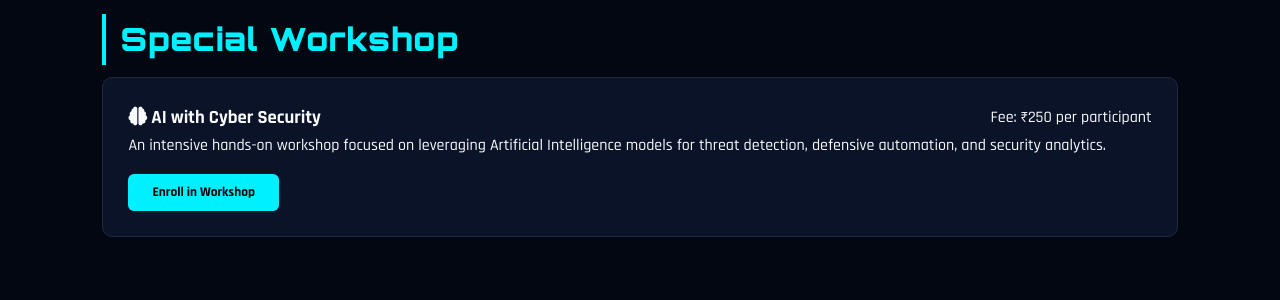
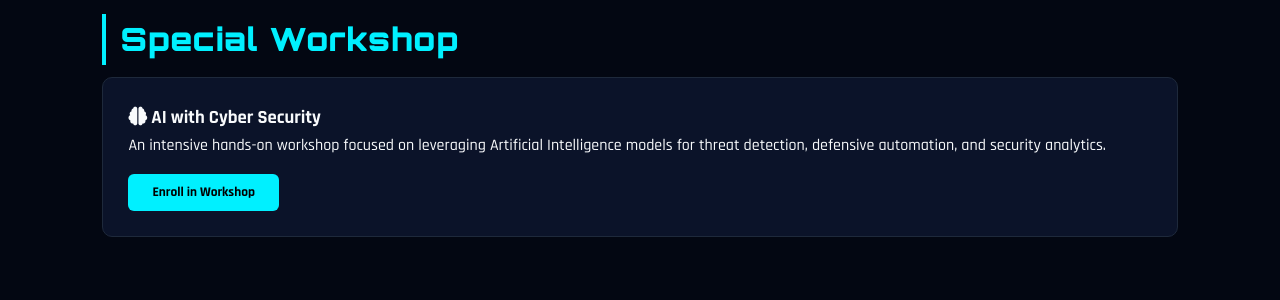
Before and after one commit to bhuvee731/sicurezz-26, a Flask app: page / in a window 1280 px wide. Shown: the part 2162-2462 px from the top of the page. Run offline with Flask 3, Linux system fonts and the light colour scheme.

Commit message:
Remove workshop fee badge

```diff
--- a/sicurezz_project/app.py
+++ b/sicurezz_project/app.py
@@ -159,7 +159,6 @@ SYMPOSIUM_DATA = {
     "workshop": {
         "title": "AI with Cyber Security",
         "description": "An intensive hands-on workshop focused on leveraging Artificial Intelligence models for threat detection, defensive automation, and security analytics.",
-        "fee": "₹250 per participant"
     }
 }
 
--- a/sicurezz_project/templates/index.html
+++ b/sicurezz_project/templates/index.html
@@ -140,7 +140,6 @@
         <div class="card workshop-card">
             <div class="workshop-header">
                 <h3><i class="fa-solid fa-brain"></i> {{ data.workshop.title }}</h3>
-                <span class="price-tag">Fee: {{ data.workshop.fee }}</span>
             </div>
             <p>{{ data.workshop.description }}</p>
             <button class="btn-glow" onclick="openRegisterModal()" style="margin-top: 15px;">Enroll in Workshop</button>
```
